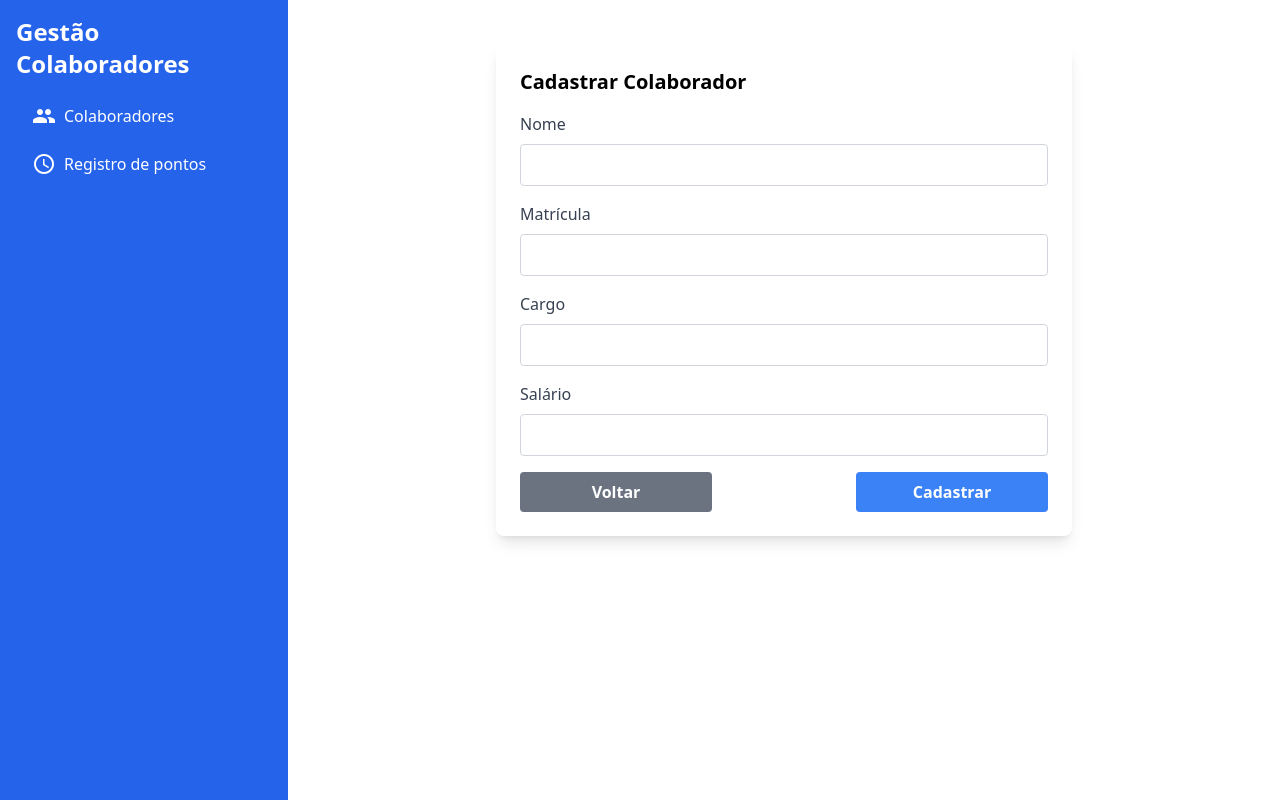
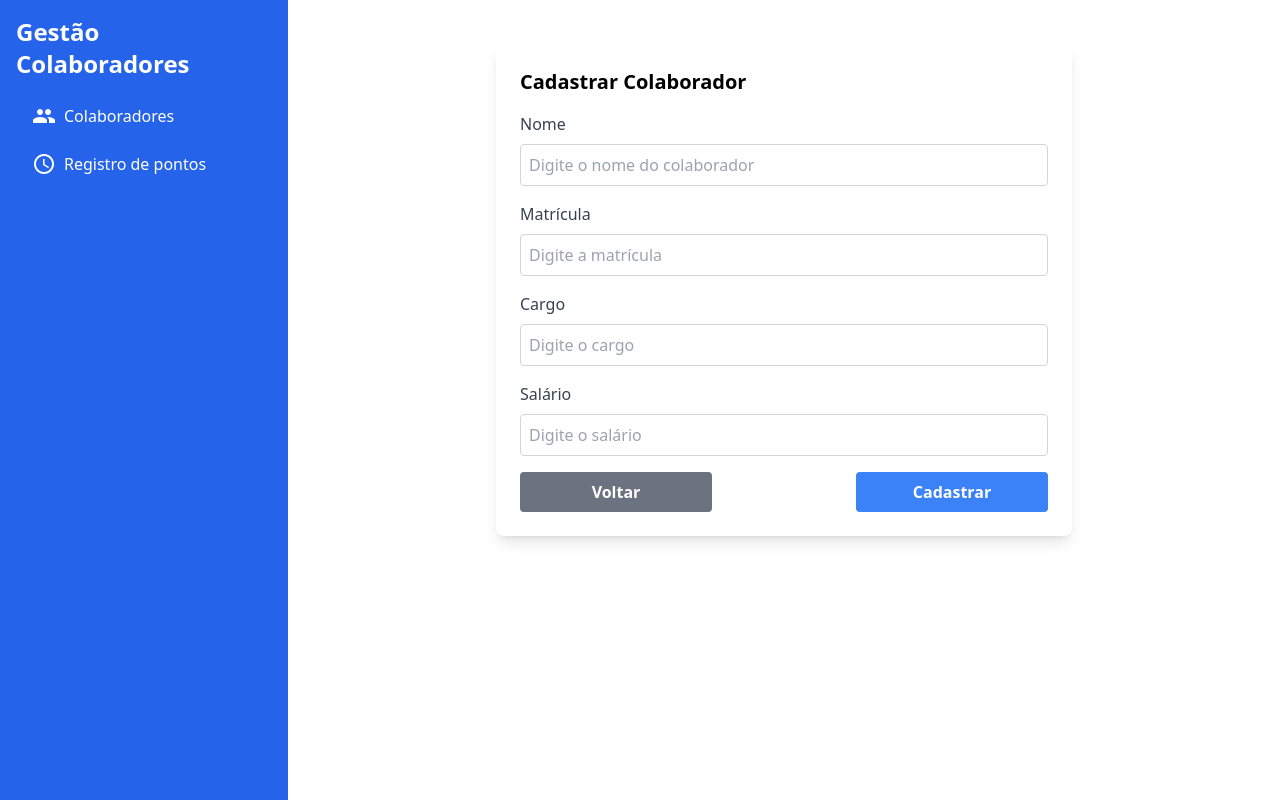
Before and after one commit to renataleite/gestao-colaboradores-frontend, an Angular app: page /cadastrar-colaboradores in a window 1280 px wide. Built offline with nearby package versions, Linux system fonts and the light colour scheme.

Commit message:
chore: Add placeholder text to collaborator form inputs

```diff
--- a/src/app/components/collaborator-form/collaborator-form.component.html
+++ b/src/app/components/collaborator-form/collaborator-form.component.html
@@ -3,7 +3,7 @@
   <form [formGroup]="collaboratorForm" (ngSubmit)="onSubmit()">
     <div class="mb-4">
       <label for="name" class="block text-gray-700 font-medium mb-2">Nome</label>
-      <input id="name" formControlName="name" type="text"
+      <input id="name" formControlName="name" type="text" placeholder="Digite o nome do colaborador"
         class="p-2 border border-gray-300 rounded w-full focus:outline-none focus:ring-2 focus:ring-blue-500" />
       <div *ngIf="collaboratorForm.get('name')?.invalid && collaboratorForm.get('name')?.touched"
         class="text-red-500 text-sm mt-1">
@@ -13,7 +13,7 @@
 
     <div class="mb-4">
       <label for="registrationNumber" class="block text-gray-700 font-medium mb-2">Matrícula</label>
-      <input id="registrationNumber" formControlName="registrationNumber" type="text"
+      <input id="registrationNumber" formControlName="registrationNumber" type="text" placeholder="Digite a matrícula"
         class="p-2 border border-gray-300 rounded w-full focus:outline-none focus:ring-2 focus:ring-blue-500" />
       <div
         *ngIf="collaboratorForm.get('registrationNumber')?.invalid && collaboratorForm.get('registrationNumber')?.touched"
@@ -24,7 +24,7 @@
 
     <div class="mb-4">
       <label for="position" class="block text-gray-700 font-medium mb-2">Cargo</label>
-      <input id="position" formControlName="position" type="text"
+      <input id="position" formControlName="position" type="text" placeholder="Digite o cargo"
         class="p-2 border border-gray-300 rounded w-full focus:outline-none focus:ring-2 focus:ring-blue-500" />
       <div *ngIf="collaboratorForm.get('position')?.invalid && collaboratorForm.get('position')?.touched"
         class="text-red-500 text-sm mt-1">
@@ -34,7 +34,7 @@
 
     <div class="mb-4">
       <label for="salary" class="block text-gray-700 font-medium mb-2">Salário</label>
-      <input id="salary" formControlName="salary" type="number"
+      <input id="salary" formControlName="salary" type="number" placeholder="Digite o salário"
         class="p-2 border border-gray-300 rounded w-full focus:outline-none focus:ring-2 focus:ring-blue-500" />
       <div *ngIf="collaboratorForm.get('salary')?.invalid && collaboratorForm.get('salary')?.touched"
         class="text-red-500 text-sm mt-1">
```
